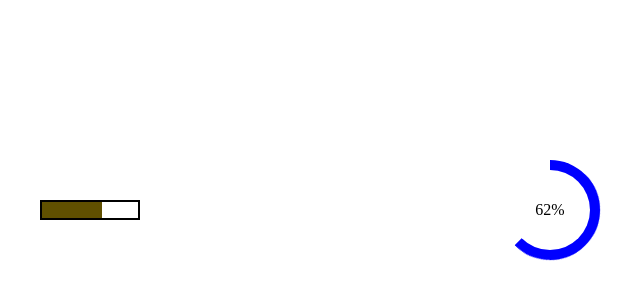
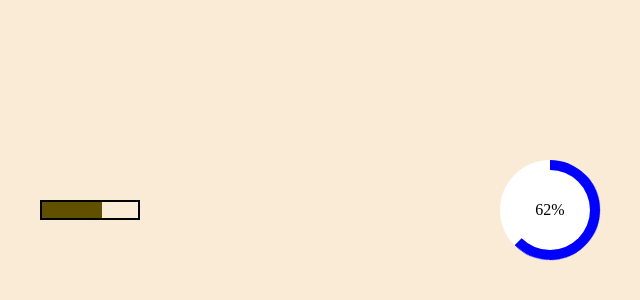
Before and after one commit to divyKS/progress-bars, a plain HTML site: page index.html in a window 1280 px wide. Shown: the part 190-490 px from the top of the page, without its empty margins (320-960 px from the left). Drawn offline with Linux system fonts and the light colour scheme.

Commit message:
title and css

```diff
--- a/index.html
+++ b/index.html
@@ -3,11 +3,11 @@
 <head>
     <meta charset="UTF-8">
     <meta name="viewport" content="width=device-width, initial-scale=1.0">
-    <title>Document</title>
+    <title>Progress Bars</title>
     <link rel="stylesheet" href="style-rectangle.css">
     <link rel="stylesheet" href="style-circle.css">
 </head>
-<body>
+<body style="background-color: antiquewhite;">
     <div class="container">
         <div class="progress"></div>
     </div>
--- a/style-circle.css
+++ b/style-circle.css
@@ -14,7 +14,7 @@ body {
 .circular-container {
     height: 100px;
     width: 100px;
-    background: white;
+    background: antiquewhite;
     position: relative;
 }
 
```
